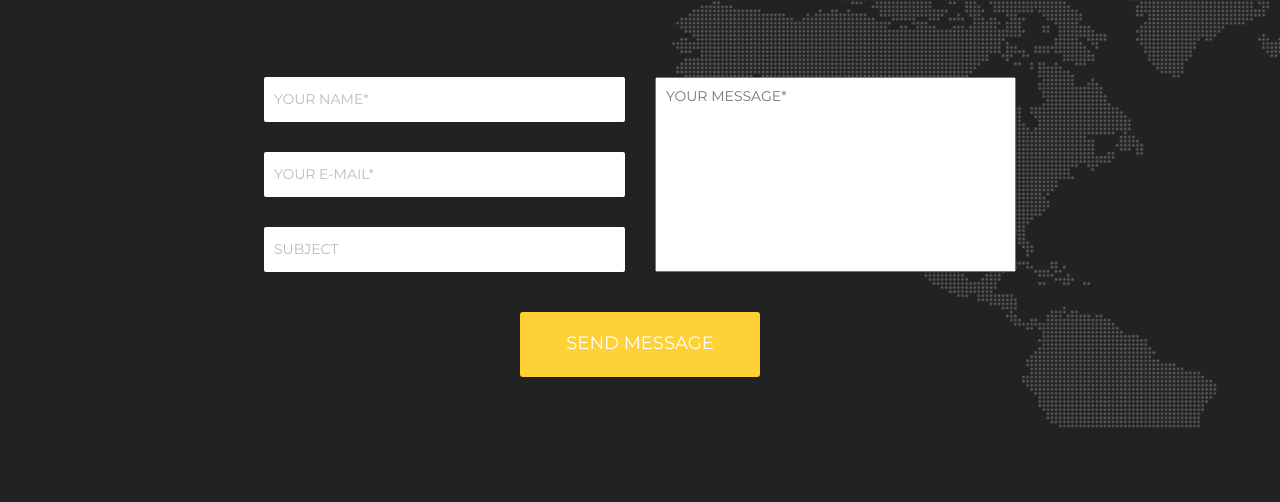
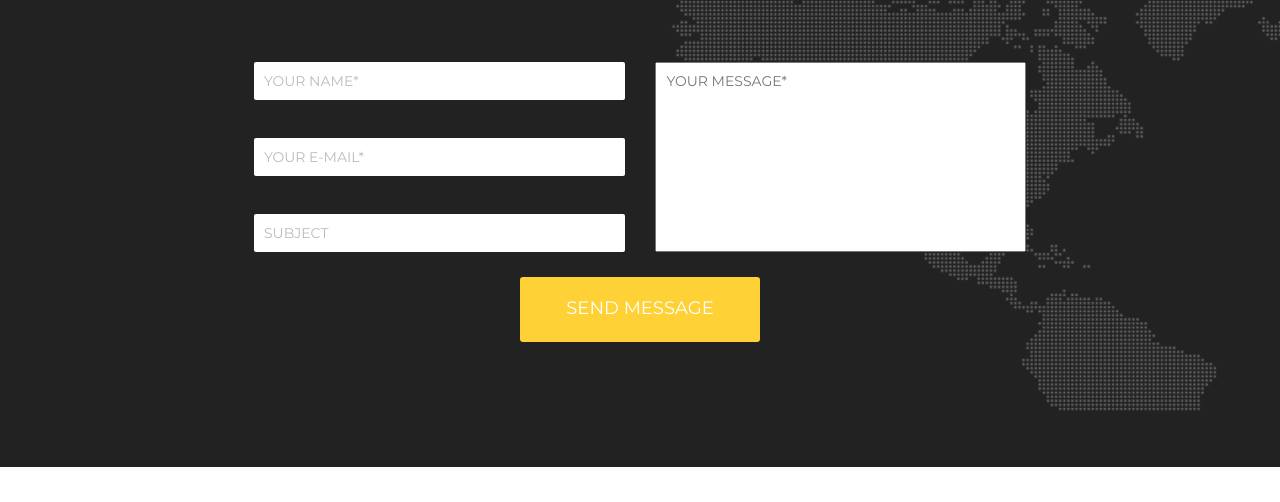
Before and after one commit to EugeneYaremenko/goit-fe-course, a plain HTML site: page homework-07/index.html in a window 1280 px wide. Shown: the part 767-1269 px from the top of the page. After the commit the page ends 1234 px from the top, so only its background shows below. Drawn offline with Linux system fonts and the light colour scheme; files whose address does not match are found by name; a web font is replaced by a local one.

Commit message:
correct hw-7

```diff
--- a/homework-07/index.html
+++ b/homework-07/index.html
@@ -26,7 +26,7 @@
             </div>
         </div>
     </header>
-
+    <main>
         <section>
             <div class="wrapper">
                 <h2 class="h2">Services</h2>
@@ -58,8 +58,7 @@
                 </div>
             </div>
         </section>
-    <section class="dark">
-        <footer>
+            <footer class="dark">
                 <div class="wrapper">
                     <h2 class="h2 white">Contact us</h2>
                     <p class="title">Proin iaculis purus consequat sem cure.</p>
@@ -71,14 +70,14 @@
                             <input class="imput_item" type="text" name="subject" placeholder="subject">
                         </div>
 
-                    <textarea class="message" name="description" placeholder="Your message*" id="" cols="30" rows="10"
-                        required></textarea>
+                        <textarea class="message" name="description" placeholder="Your message*" id="" cols="30"
+                            rows="10" required></textarea>
 
                         <button class="button" type="submit">Send Message</button>
                     </form>
                 </div>
             </footer>
-    </section>
+    </main>
 </body>
 
 </html>
--- a/homework-07/style/styleHW-7.css
+++ b/homework-07/style/styleHW-7.css
@@ -145,7 +145,6 @@ ul {
     border: 5px solid rgb(254, 209, 54);
     border-radius: 50%;
     margin: auto;
-    padding-bottom: 30px;
 }
 
 .cart_img img {
@@ -160,7 +159,7 @@ ul {
     text-decoration: none;
     color: rgb(34, 34, 34);
     font-size: 18px;
-    padding: 20px;
+    margin: 20px;
 }
 
 .card a:hover {
@@ -209,9 +208,7 @@ ul {
 }
 
 .imput_item {
-    height: 45px;
-    margin-top: 15px;
-    margin-bottom: 15px;
+    padding: 10px;
     border: 0;
     border-radius: 2px;
     font-size: 14px;
@@ -224,7 +221,6 @@ ul {
     text-transform: uppercase;
     line-height: 1.2;
     text-align: left;
-    padding: 10px;
 }
 
 .imputs input[type='text']:valid,
@@ -244,18 +240,24 @@ ul {
     color: rgb(187, 187, 187);
     line-height: 1.2;
     text-align: left;
-    margin-top: 15px;
-    margin-bottom: 15px;
+    padding: 10px;
 }
 
 textarea {
     resize: none;
-    padding: 10px;
 }
 
 textarea::placeholder {
     font-weight: bold;
     text-transform: uppercase;
+}
+
+textarea:valid {
+    outline-color: green;
+}
+
+textarea:invalid {
+    outline-color: red;
 }
 
 .button {
```
Lines whose indentation alone changed are shown as unchanged.
